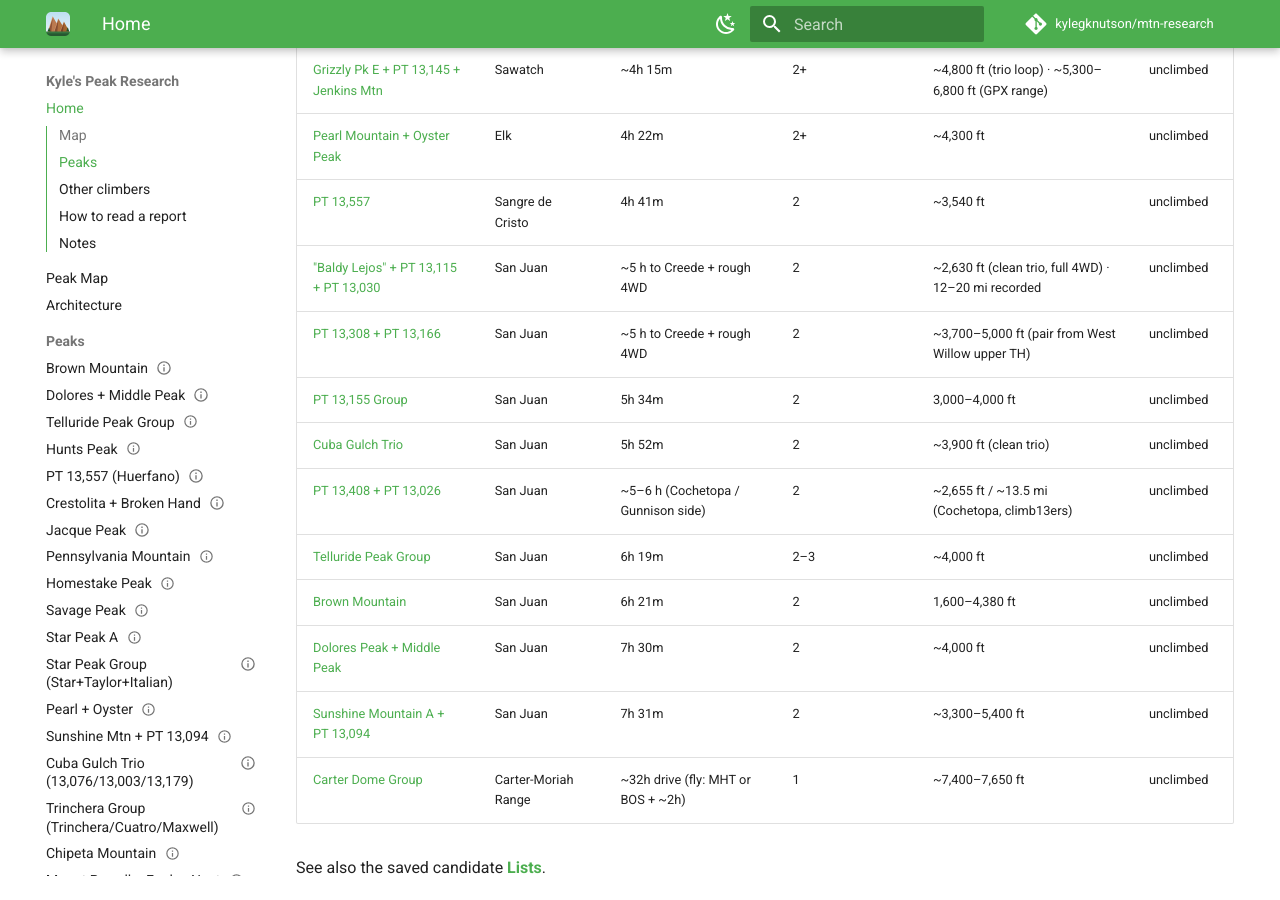
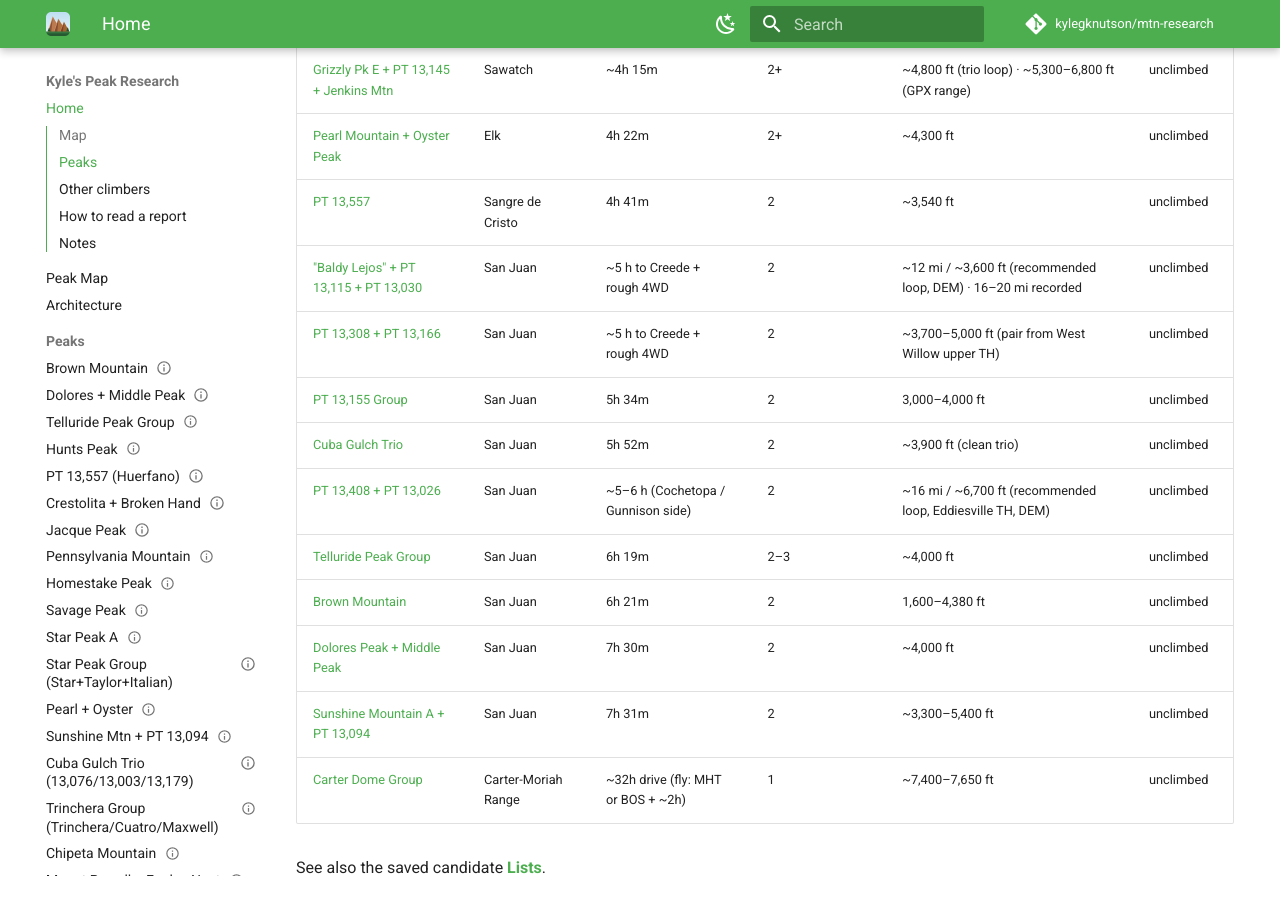
Before and after one commit to kylegknutson/mtn-research, an MkDocs documentation site: the page built from docs/index.md, in a window 1280 px wide and 900 px high, scrolled down 1754 px. Built offline with MkDocs 1.6.1 and Material for MkDocs 9.7.7, drawn with Linux system fonts in a browser that asks for light colours; comment, search, counter and statistics services are not loaded.

Commit message:
Regenerate index.md to match edited frontmatter (fix failing deploy)
The gain: frontmatter changes to baldy_lejos_trio and pt_13026_13408 left
docs/index.md stale, so `gen_index.py --check` failed in CI — which failed
the whole lint/deploy and left the live site frozen on a pre-split build
(still showing the old four-peak "Phoenix Park" report). Index now current;
all five lint checks pass locally.

Co-Authored-By: Claude Opus 4.8 <noreply@anthropic.com>

```diff
--- a/docs/index.md
+++ b/docs/index.md
@@ -30,11 +30,11 @@ auto-generated from each report's frontmatter (`scripts/gen_index.py`).*
 | [Grizzly Pk E + PT 13,145 + Jenkins Mtn](peaks/grizzly_jenkins_group.md) | Sawatch | ~4h 15m | 2+ | ~4,800 ft (trio loop) · ~5,300–6,800 ft (GPX range) | unclimbed |
 | [Pearl Mountain + Oyster Peak](peaks/pearl_oyster.md) | Elk | 4h 22m | 2+ | ~4,300 ft | unclimbed |
 | [PT 13,557](peaks/pt_13557.md) | Sangre de Cristo | 4h 41m | 2 | ~3,540 ft | unclimbed |
-| ["Baldy Lejos" + PT 13,115 + PT 13,030](peaks/baldy_lejos_trio.md) | San Juan | ~5 h to Creede + rough 4WD | 2 | ~2,630 ft (clean trio, full 4WD) · 12–20 mi recorded | unclimbed |
+| ["Baldy Lejos" + PT 13,115 + PT 13,030](peaks/baldy_lejos_trio.md) | San Juan | ~5 h to Creede + rough 4WD | 2 | ~12 mi / ~3,600 ft (recommended loop, DEM) · 16–20 mi recorded | unclimbed |
 | [PT 13,308 + PT 13,166](peaks/pt_13308_13166.md) | San Juan | ~5 h to Creede + rough 4WD | 2 | ~3,700–5,000 ft (pair from West Willow upper TH) | unclimbed |
 | [PT 13,155 Group](peaks/pt_13155_group.md) | San Juan | 5h 34m | 2 | 3,000–4,000 ft | unclimbed |
 | [Cuba Gulch Trio](peaks/cuba_gulch_trio.md) | San Juan | 5h 52m | 2 | ~3,900 ft (clean trio) | unclimbed |
-| [PT 13,408 + PT 13,026](peaks/pt_13026_13408.md) | San Juan | ~5–6 h (Cochetopa / Gunnison side) | 2 | ~2,655 ft / ~13.5 mi (Cochetopa, climb13ers) | unclimbed |
+| [PT 13,408 + PT 13,026](peaks/pt_13026_13408.md) | San Juan | ~5–6 h (Cochetopa / Gunnison side) | 2 | ~16 mi / ~6,700 ft (recommended loop, Eddiesville TH, DEM) | unclimbed |
 | [Telluride Peak Group](peaks/telluride_t7_t8.md) | San Juan | 6h 19m | 2–3 | ~4,000 ft | unclimbed |
 | [Brown Mountain](peaks/brown_mountain.md) | San Juan | 6h 21m | 2 | 1,600–4,380 ft | unclimbed |
 | [Dolores Peak + Middle Peak](peaks/dolores_middle_peak.md) | San Juan | 7h 30m | 2 | ~4,000 ft | unclimbed |
```
